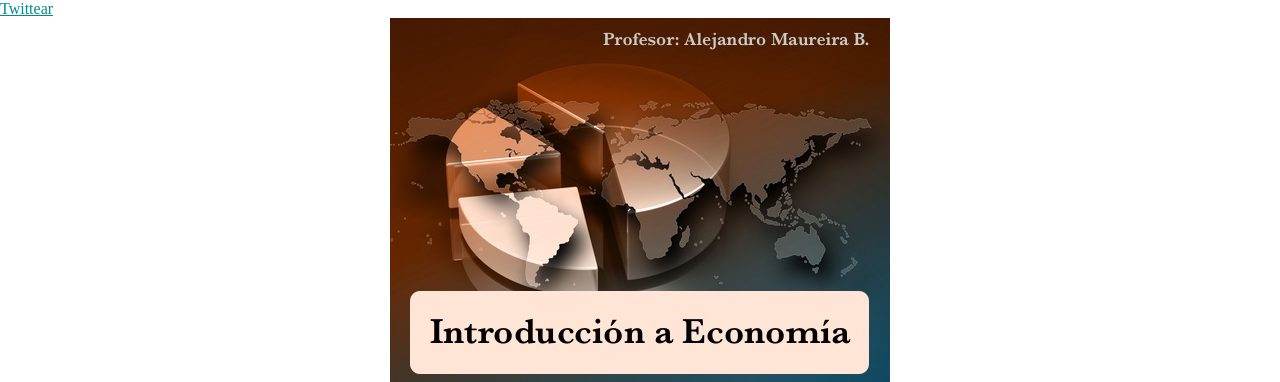
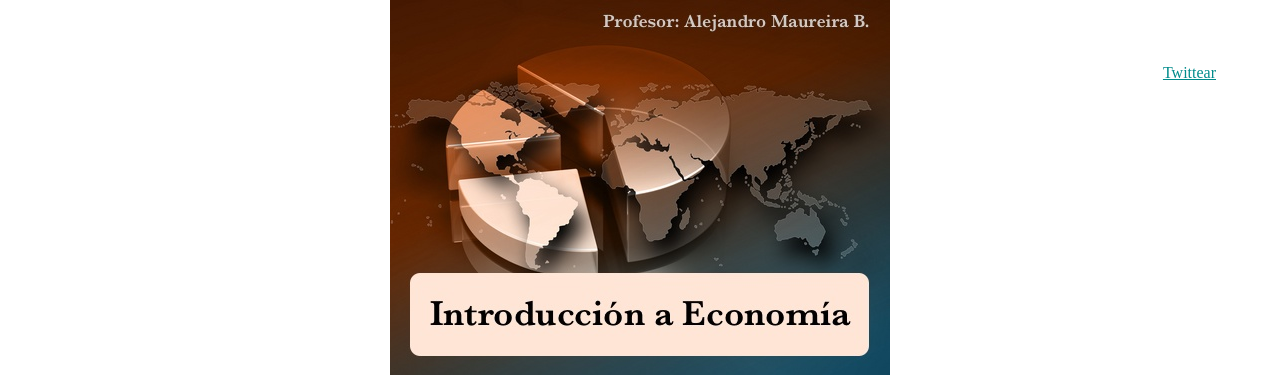
Before and after one commit to aulamagna/aulamagna.github.com, a plain HTML site: page introduccion-a-economia/index.html in a window 1280 px wide. Shown: the top 382 px of the page. Drawn offline with Linux system fonts and the light colour scheme.

Commit message:
css a div social

```diff
--- a/introduccion-a-economia/index.html
+++ b/introduccion-a-economia/index.html
@@ -50,6 +50,8 @@ b {font-weight: bold;}
 a:link, a:visited {color:#008b8b ;	}
 
 form {text-align: center;}
+
+.social {float: right; padding: 5%;}
 
 </style>
 <!--Social Sharing scripts -->
```
